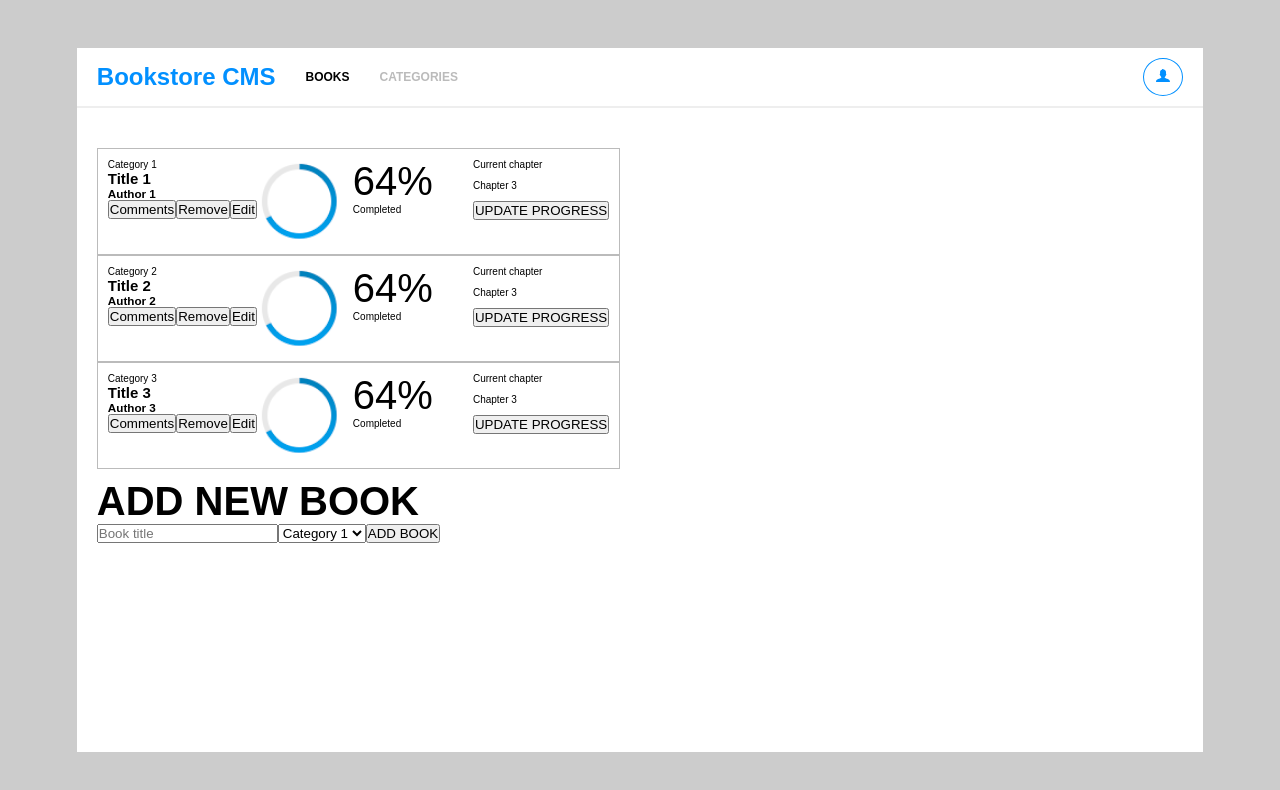
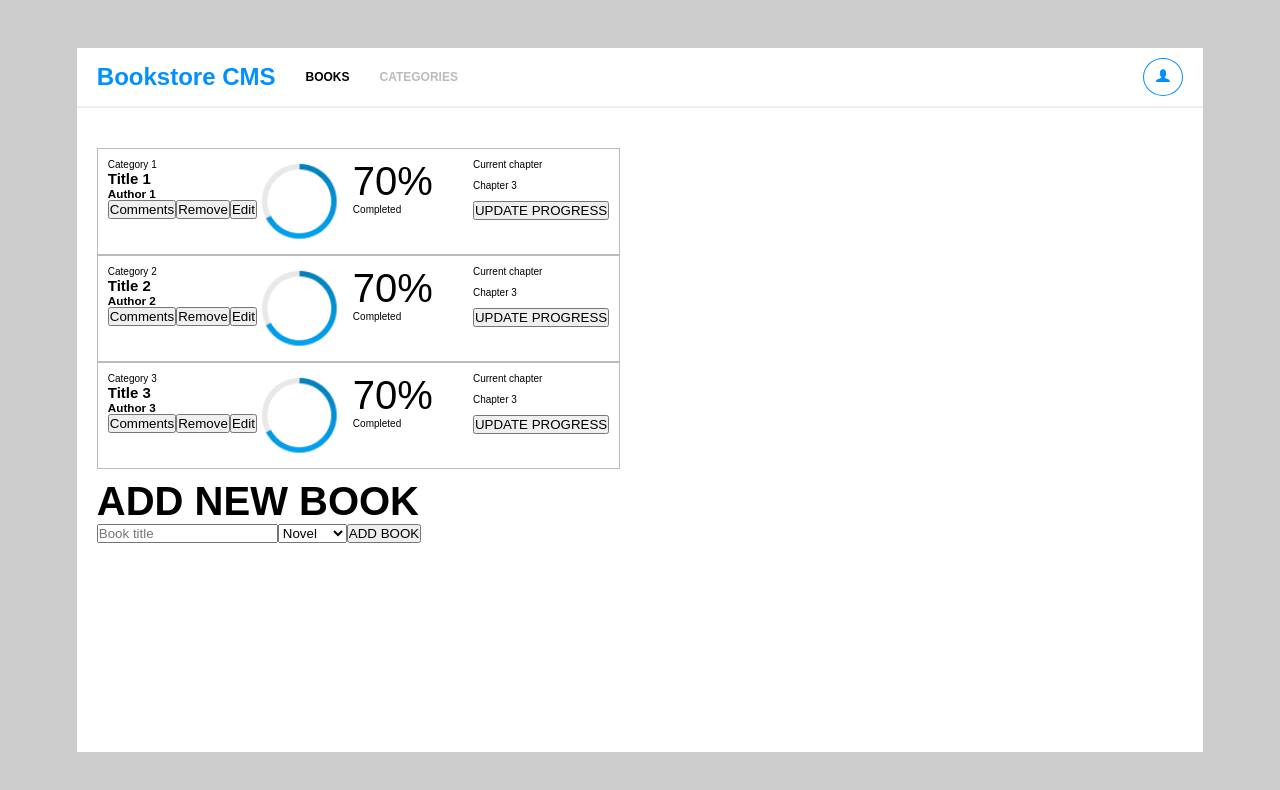
Before and after one commit to mukhammadrizooff/Bookstore, a React (Create React App) app: page /bookstore in a window 1280 px wide. Shown: the top 790 px of the page. Built offline with nearby package versions, Linux system fonts and the light colour scheme.

Commit message:
Final touch

```diff
--- a/src/components/Books.js
+++ b/src/components/appBook.js
@@ -1,6 +1,6 @@
 import './pages.css';
-import ItemBook from './ItemBook';
-import Form from './Form';
+import ItemBook from './elements';
+import Form from './listForm';
 
 const Books = () => (
   <section className="book-list-container">
--- a/src/components/ItemBook.js
+++ b/src/components/elements.js
@@ -25,7 +25,7 @@ const ItemBook = (props) => {
             <img className="progress-circle" alt="progress-circle" src={progress} />
           </figure>
           <div className="progress-text">
-            <span className="stat-number">64%</span>
+            <span className="stat-number">70%</span>
             <span className="stat-text">Completed</span>
           </div>
         </div>
--- a/src/components/NotFound.js
+++ b/src/components/impossible.js
@@ -2,7 +2,7 @@ import './pages.css';
 
 const NotFound = () => (
   <section className="not-found-container">
-    <span>404</span>
+    <span>505</span>
     <h1>Not Found</h1>
   </section>
 );
--- a/src/components/Form.js
+++ b/src/components/listForm.js
@@ -7,9 +7,9 @@ const Form = () => (
     <div className="form-inputs">
       <input type="text" placeholder="Book title" />
       <select name="categories" id="categories">
-        <option value="Category 1">Category 1</option>
-        <option value="Category 2">Category 2</option>
-        <option value="Category 3">Category 3</option>
+        <option value="Category 1">Novel</option>
+        <option value="Category 2">Story</option>
+        <option value="Category 3">fairytale</option>
       </select>
       <button type="button">ADD BOOK</button>
     </div>
--- a/src/components/Categories.js
+++ b/src/components/pageCat.js
@@ -2,7 +2,7 @@ import './pages.css';
 
 const Categories = () => (
   <section className="categories-container">
-    <span>404</span>
+    <span>505</span>
     <h1>Under construction</h1>
   </section>
 );
```
Also changed, not shown: src/App.js (+4 -4 lines), src/components/navigation.js (renamed from src/components/NavBar.js).
